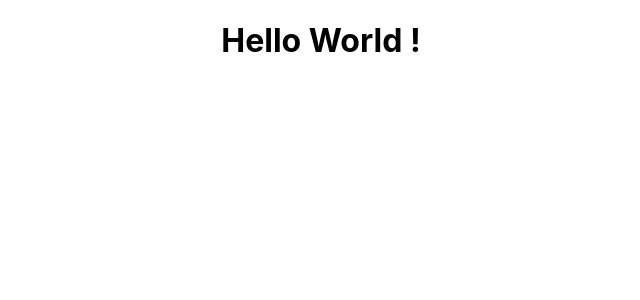
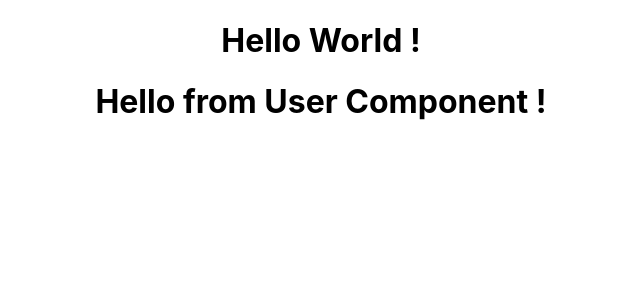
Before and after one commit to rohitbhardwaj9/react-js-tutorial, a React (Create React App) app in the folder learn-react/: page / in a window 1280 px wide. Shown: the top 300 px of the page, without its empty margins (319-959 px from the left). Built offline with nearby package versions, Linux system fonts and the light colour scheme.

Commit message:
fucntional component: sing export default

```diff
--- a/learn-react/src/App.js
+++ b/learn-react/src/App.js
@@ -1,10 +1,12 @@
 import logo from './logo.svg';
 import './App.css';
+import User from './User';
 
 function App() {
   return (
     <div className="App">
       <h1>Hello World !</h1>
+      <User></User>
     </div>
   );
 }
--- /dev/null
+++ b/learn-react/src/User.js
@@ -0,0 +1,8 @@
+function User(){
+    return (
+        <div>
+            <h1>Hello from User Component !</h1>
+        </div>
+    );
+}
+export default User;
```
